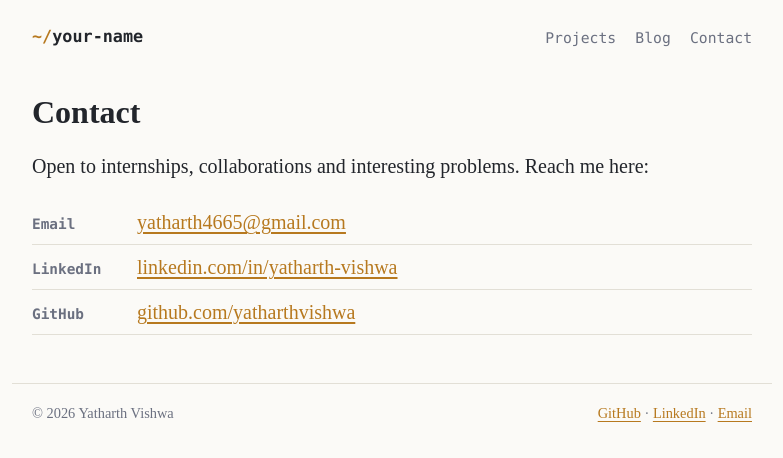
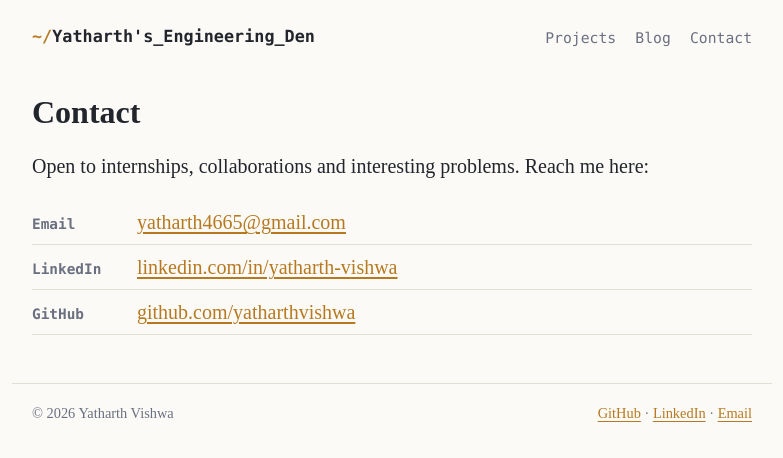
Before and after one commit to yatharthvishwa/Yatharths_Den, a plain HTML site: page contact.html in a window 1280 px wide. Shown: the whole page, without its empty margins (248-1031 px from the left). Drawn offline with Linux system fonts and the light colour scheme.

Commit message:
fixed contact page

```diff
--- a/contact.html
+++ b/contact.html
@@ -1,11 +1,11 @@
 <!DOCTYPE html>
 <html lang="en"><head><meta charset="utf-8">
 <meta name="viewport" content="width=device-width, initial-scale=1">
-<title>Contact | Your Name</title>
+<title>Contact | Yatharth Vishwa</title>
 <meta name="description" content="">
 <meta name="theme-color" content="#16181d">
 <link rel="stylesheet" href="style.css"></head><body>
-<header class="top"><a class="brand" href="index.html"><span class="prompt">~/</span>your-name</a><nav><a href="projects.html">Projects</a><a href="blog.html">Blog</a><a href="contact.html">Contact</a></nav></header>
+<header class="top"><a class="brand" href="index.html"><span class="prompt">~/</span>Yatharth's_Engineering_Den</a><nav><a href="projects.html">Projects</a><a href="blog.html">Blog</a><a href="contact.html">Contact</a></nav></header>
 <main>
 
 <h1>Contact</h1>
```
